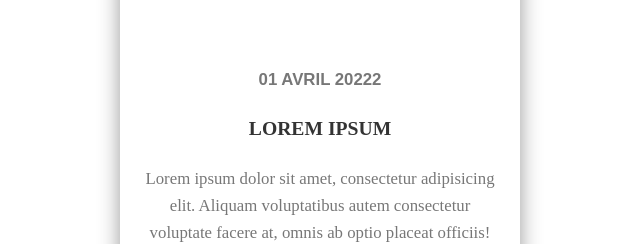
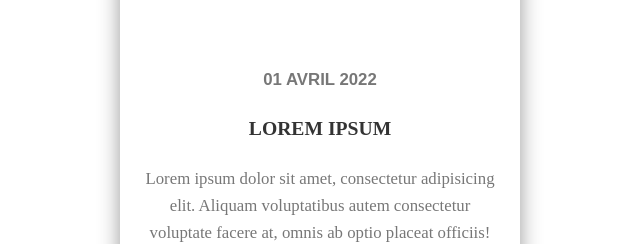
Before and after one commit to vdmjm2000/Eval_CSS, a plain HTML site: page Eval/index.html in a window 1280 px wide. Shown: the part 353-597 px from the top of the page, 320-960 px from the left. Drawn offline with Linux system fonts and the light colour scheme.

Commit message:
Mise à jour index

```diff
--- a/Eval/index.html
+++ b/Eval/index.html
@@ -60,7 +60,7 @@ Source: https://github.com/ArmandPhilippot/dropdown-menu-css
 
           <!-- Date de publication de l'article-->
           <div class="card-date">
-            <time>01 Avril 20222</time>
+            <time>01 Avril 2022</time>
           </div>
 
           <!-- Titre de l'article -->
```
